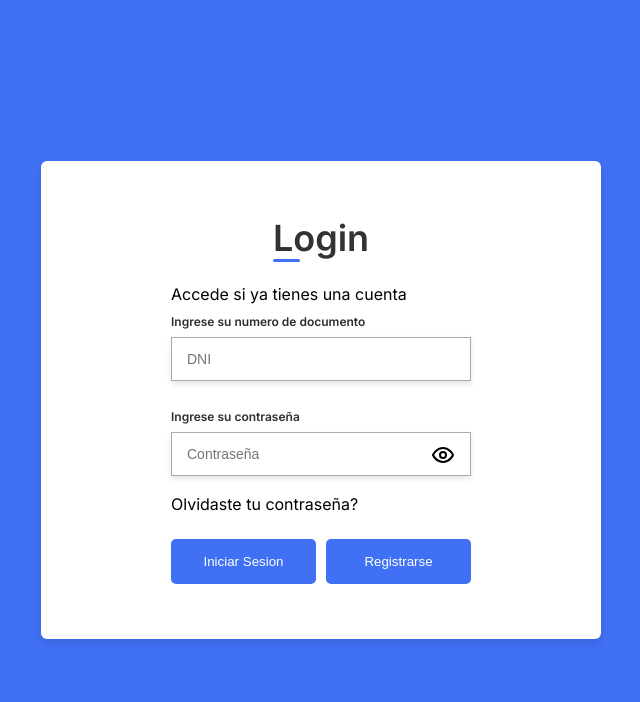
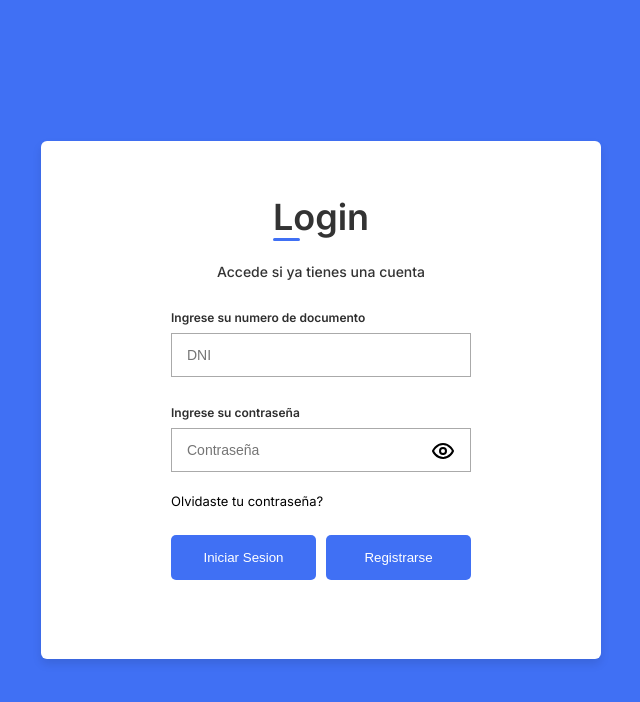
Before and after one commit to No-Country/c14-18-ft-node-react, a Next.js app in the folder frontend/: page /log-in in a window 1280 px wide. Shown: the top 702 px of the page, without its empty margins (319-959 px from the left). Built offline with nearby package versions, Linux system fonts and the light colour scheme.

Commit message:
Adding appoinments page

```diff
--- a/frontend/src/app/(pages)/log-in/log-in.css
+++ b/frontend/src/app/(pages)/log-in/log-in.css
@@ -47,13 +47,14 @@
     width: 100%;
 }
 
-.form-cotainer form .title{
+.login-title{
     display: block;
-    font-size: 13px;
+    font-size: 14px;
     font-weight: 500;
     color: #333;
     margin-bottom: 10px;
     text-align: center;
+    padding-bottom: 10px;
 }
 
 .input-field{
@@ -96,6 +97,7 @@
 .button-container {
     display: flex;
     gap: 10px;
+    margin-bottom: 24px;
 }
 
 .button-container button{
@@ -115,6 +117,17 @@
     transition: all 0.3s linear;
 }
 
+.form-container form .password {
+    font-size: 13px;
+    cursor: pointer;
+    transition: all 0.1s linear;
+}
+
+.form-container form .password:hover {
+    color: #265df2;
+    text-decoration: underline;
+}
+
 .button-container button:hover {
     background-color: #265df2;
 }
--- a/frontend/src/app/(pages)/log-in/page.jsx
+++ b/frontend/src/app/(pages)/log-in/page.jsx
@@ -28,6 +28,7 @@ const Login = () => {
         })
 
         console.log(res)
+
     }
 
     return (
@@ -37,11 +38,12 @@ const Login = () => {
                     <h1>Login</h1>
                 </header>
                 <form onSubmit={handleSubmit}>
-                    <span className='title'>Accede si ya tienes una cuenta</span>
+                    <span className='login-title'>Accede si ya tienes una cuenta</span>
                     <div className='fields'>
                         <div className='input-field'>
                             <label for='dni' >Ingrese su numero de documento</label>
                             <input
+                                required
                                 type="text"
                                 maxLength={8}
                                 name='dni'
@@ -51,13 +53,13 @@ const Login = () => {
                         </div>
                         <div className='input-field'>
                             <label for='dni'>Ingrese su contraseña</label>
-                            <input type={visible ? 'text' : 'password'} name='password' placeholder='Contraseña'/>
+                            <input type={visible ? 'text' : 'password'} name='password' required placeholder='Contraseña'/>
                             <button type='button' className='eye-icon' onClick={() => setVisible(!visible)}>
                                 {visible ? <ClosedEyeIcon/> : <OpenEyeIcon/>}
                             </button>
                         </div>
 
-                        <span> Olvidaste tu contraseña? </span>
+                        <span className='password'> Olvidaste tu contraseña? </span>
 
                         <div className='button-container'>
                             <button type='submit'>
--- a/frontend/src/app/(pages)/sign-up/sign-up.css
+++ b/frontend/src/app/(pages)/sign-up/sign-up.css
@@ -61,7 +61,7 @@ header .back-btn {
 }
 
 header .back-btn span{
-    padding-top: 1.5px;
+    padding-top: 0.1px;
 }
 
 header .back-btn:hover {
```
Also changed, not shown: frontend/src/app/(pages)/appointments/page.jsx (added, +9 -0 lines), frontend/src/app/(pages)/sign-up/page.jsx (+8 -1 lines).
